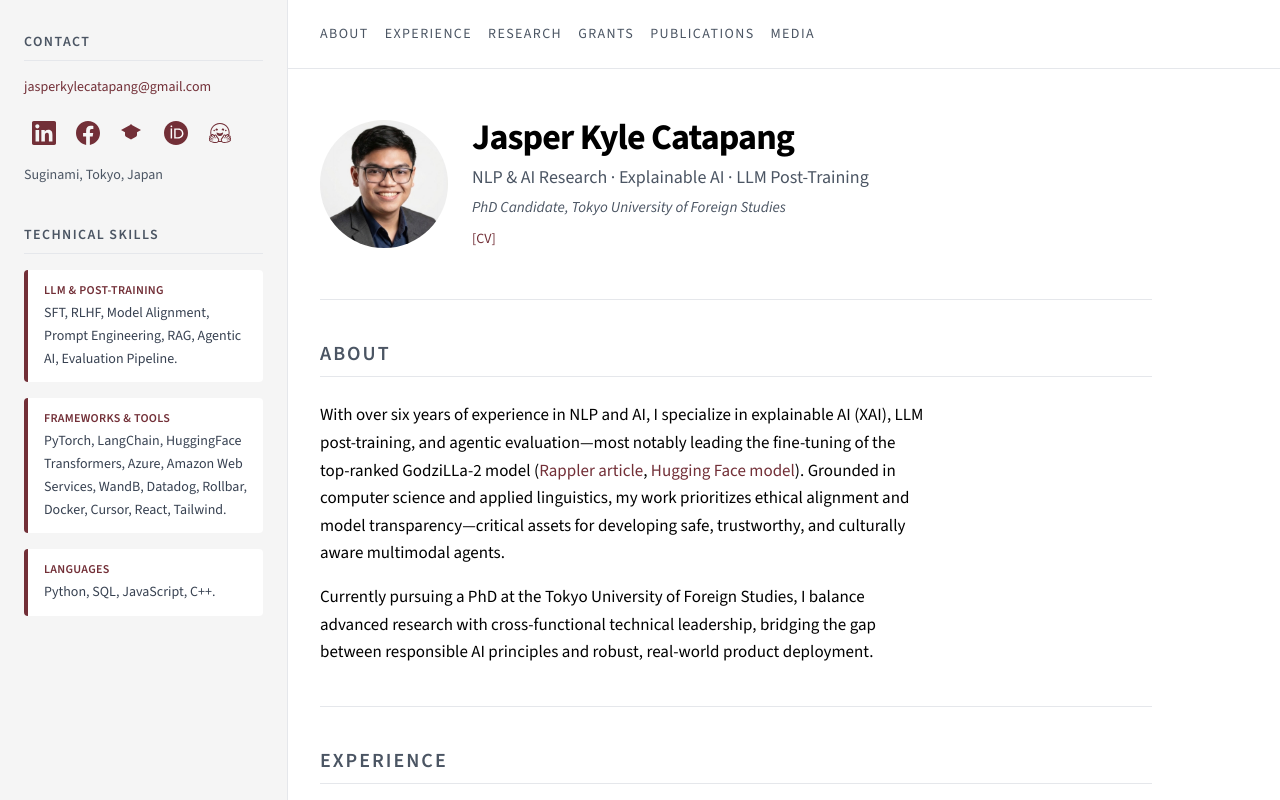
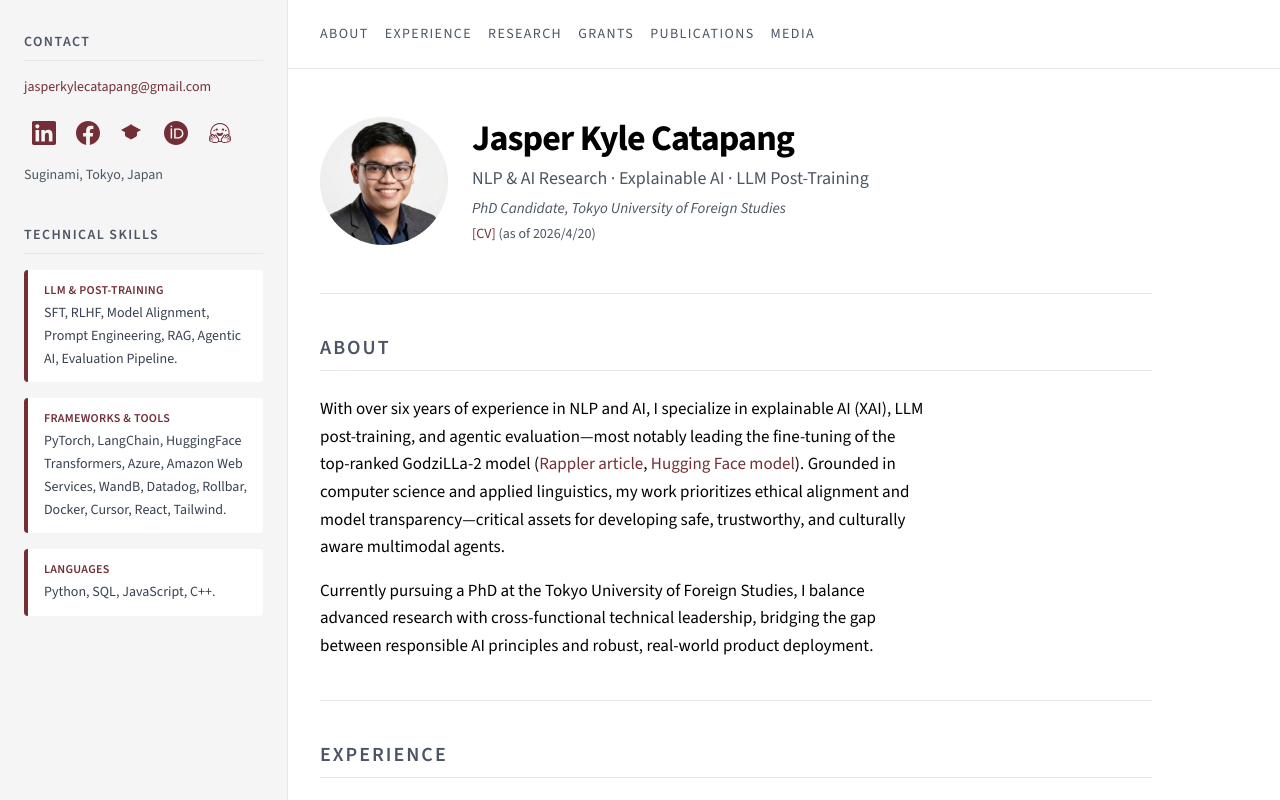
Before and after one commit to jaspercatapang/jaspercatapang.github.io, a React (Vite) app: page / in a window 1280 px wide. Shown: the top 800 px of the page. Built offline with nearby package versions, Linux system fonts and the light colour scheme.

Commit message:
CV link: use "as of" for date; rebuild docs.

```diff
--- a/src/App.jsx
+++ b/src/App.jsx
@@ -491,7 +491,10 @@ function MobileIntro() {
         <h1 className="font-sans text-2xl font-bold tracking-tight text-black mb-2">Jasper Kyle Catapang</h1>
         <p className="text-base text-gray-600 mb-1">NLP & AI Research · Explainable AI · LLM Post-Training</p>
         <p className="text-sm text-gray-600 italic mb-2">PhD Candidate, Tokyo University of Foreign Studies</p>
-        <a href="/Catapang_CV.pdf" target="_blank" rel="noopener noreferrer" className="text-sm font-medium text-accent hover:underline mb-4">[CV]</a>
+        <p className="text-sm text-gray-600 mb-4">
+          <a href="/Catapang_CV.pdf" target="_blank" rel="noopener noreferrer" className="font-medium text-accent hover:underline">[CV]</a>
+          {' '}(as of 2026/4/20)
+        </p>
         <div className="space-y-2 flex flex-col items-center">
           <a href="mailto:jasperkylecatapang@gmail.com" className="font-medium text-accent hover:underline text-sm">jasperkylecatapang@gmail.com</a>
           <div className="flex flex-wrap gap-1 justify-center">
@@ -606,7 +609,10 @@ export default function App() {
                 </h1>
                 <p className="text-lg text-gray-600 mb-1">NLP & AI Research · Explainable AI · LLM Post-Training</p>
                 <p className="text-[0.95rem] text-gray-600 italic mb-1">PhD Candidate, Tokyo University of Foreign Studies</p>
-                <a href="/Catapang_CV.pdf" target="_blank" rel="noopener noreferrer" className="text-sm font-medium text-accent hover:underline">[CV]</a>
+                <p className="text-sm text-gray-600">
+                  <a href="/Catapang_CV.pdf" target="_blank" rel="noopener noreferrer" className="font-medium text-accent hover:underline">[CV]</a>
+                  {' '}(as of 2026/4/20)
+                </p>
               </div>
             </div>
           </section>
```
Also changed, not shown: 3 other files (tests, documents, lock files or other folders).
